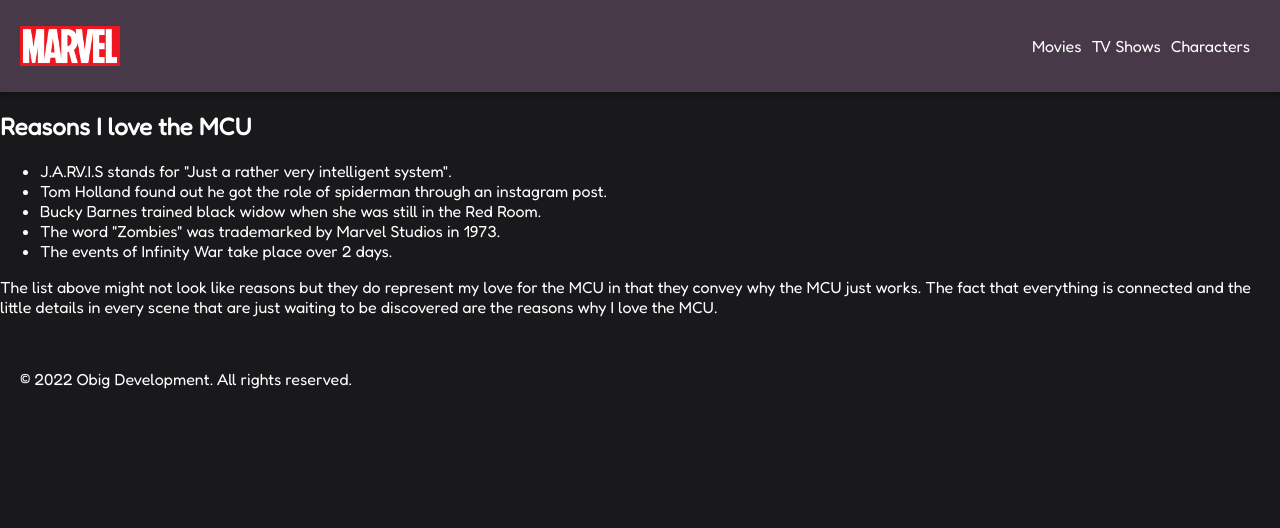
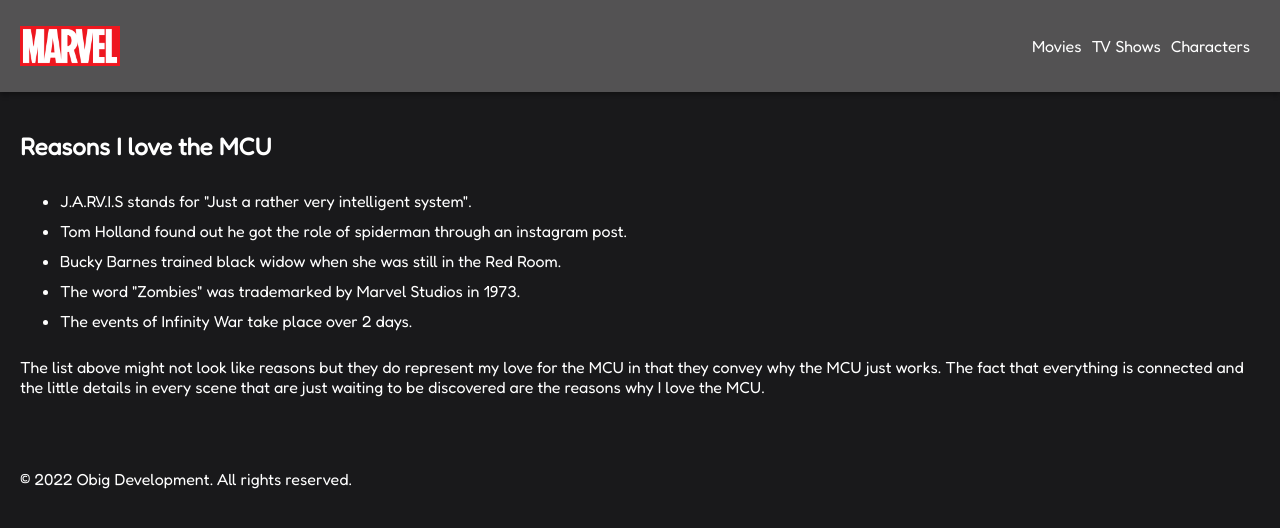
Before and after one commit to marvinobig/first-react-app, a React (Create React App) app: page / in a window 1280 px wide. Shown: the top 528 px of the page. Built offline with nearby package versions, Linux system fonts and the light colour scheme.

Commit message:
chnaged background color

```diff
--- a/src/App.css
+++ b/src/App.css
@@ -1,7 +1,7 @@
 * {
     box-sizing: border-box;
     --text-color: #ffffff;
-    --nav-color: rgb(71, 57, 71);
+    --nav-color: rgb(83, 82, 83);
     --background-color: rgb(25, 25, 27);
 }
 
@@ -12,13 +12,13 @@
     color: var(--text-color);
 }
 
-header {
+.nav-container {
     position: sticky;
     top: 0;
     box-shadow: 0px 3px 5px #0000004f;
 }
 
-nav {
+.navigation {
     display: flex;
     align-items: center;
     justify-content: space-between;
@@ -41,25 +41,25 @@
     text-decoration: underline;
 }
 
-nav img {
+.navigation img {
     height: auto;
     width: 100%;
     max-width: 100px;
 }
 
-.page {
+.content {
     height: 100%;
     padding: 20px;
 }
 
-.page h2 {
+.content h2 {
     padding-bottom: 10px;
 }
 
-.page li {
+.content li {
     padding-bottom: 10px;
 }
 
-footer {
+.page-end {
     padding: 20px;
 }
```
